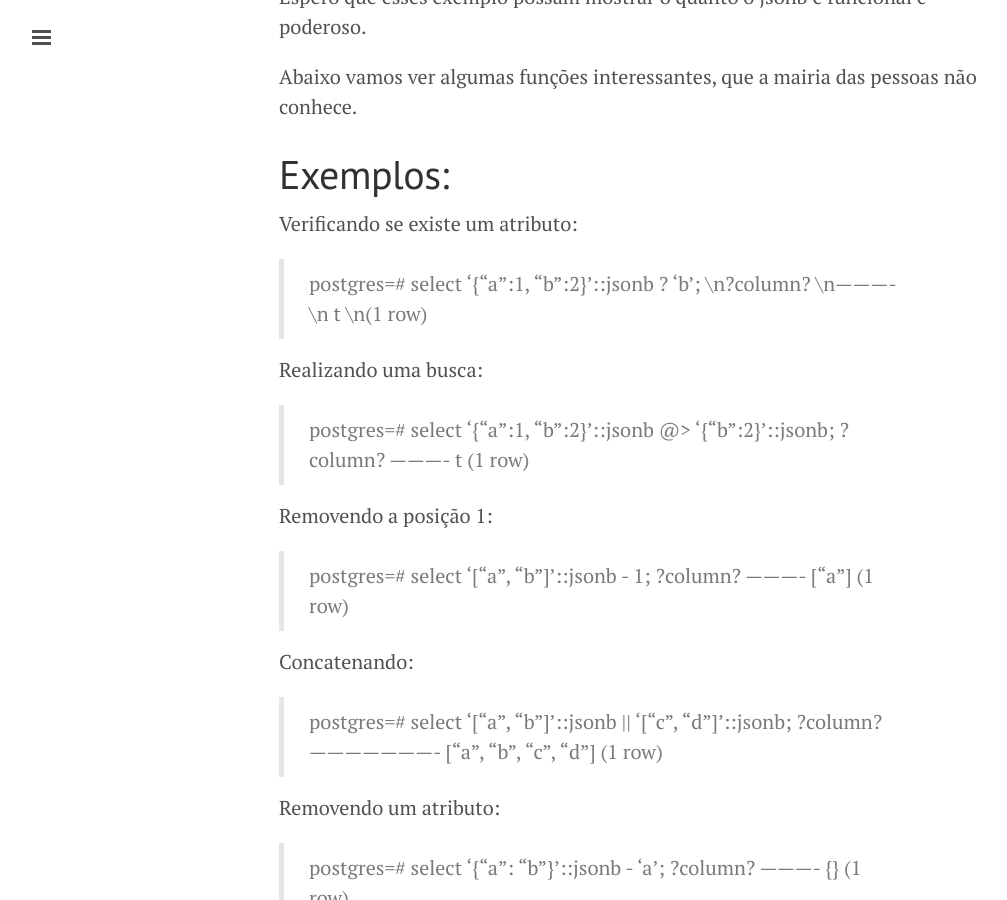
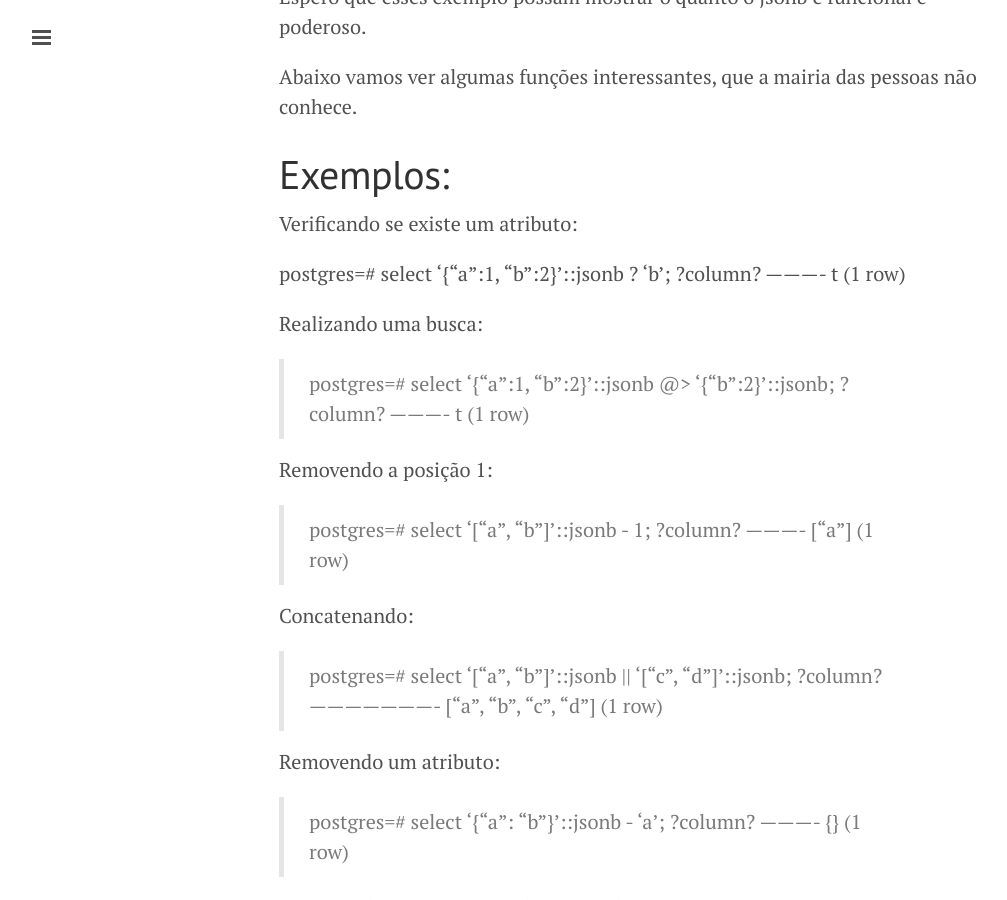
Before and after one commit to lucasviecelli/lucasviecelli.github.io, a Jekyll site: the page built from _posts/2016-09-13-usando-json-no-postgresql.markdown, in a window 1280 px wide and 900 px high, scrolled down 830 px. Shown: the whole window, without its empty margins (1-1008 px from the left). Built offline with Jekyll 4.4.1, drawn with Linux system fonts in a browser that asks for light colours.

```diff
--- a/_posts/2016-09-13-usando-json-no-postgresql.markdown
+++ b/_posts/2016-09-13-usando-json-no-postgresql.markdown
@@ -15,12 +15,12 @@ Abaixo vamos ver algumas funções interessantes, que a mairia das pessoas não
 
 Verificando se existe um atributo:
 
->
+
 postgres=# select '{"a":1, "b":2}'::jsonb ? 'b';
-\n?column?
-\n----------
-\n t
-\n(1 row)
+?column?
+----------
+ t
+(1 row)
 
 
 Realizando uma busca:
```
